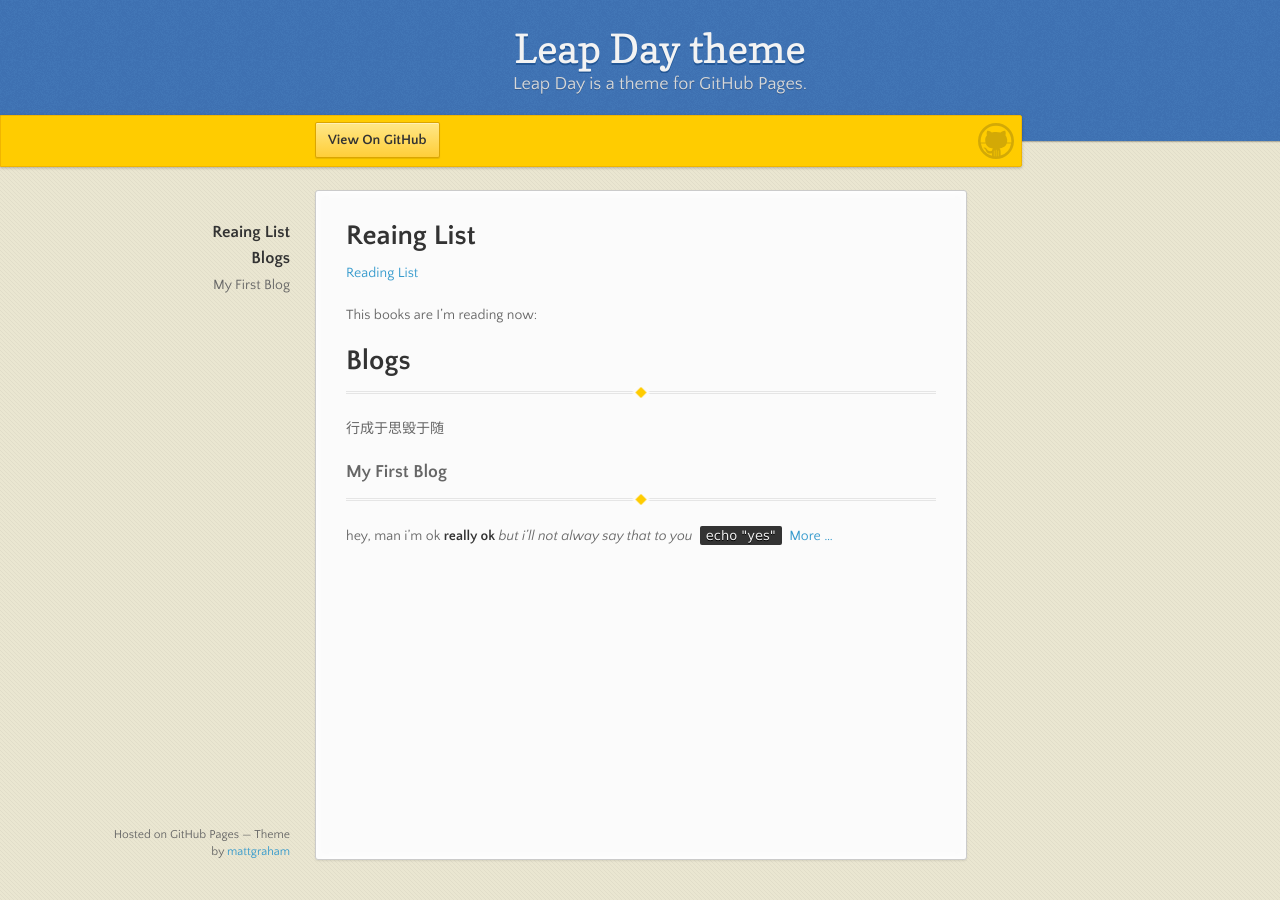
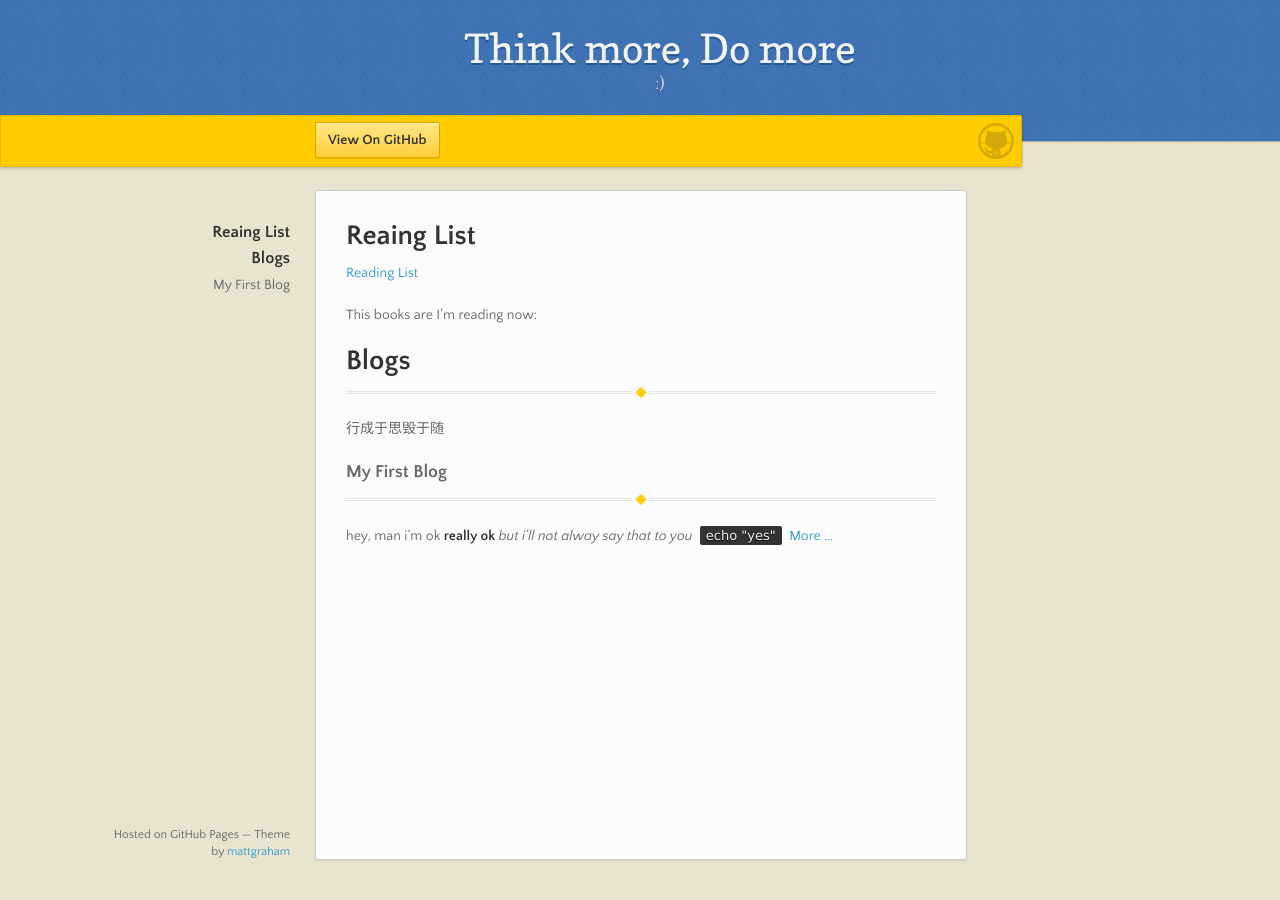
Before and after one commit to royss7/royss7.github.io, a Jekyll site: the page built from index.md, in a window 1280 px wide. Built offline with Jekyll 4.4.1, drawn with Linux system fonts in a browser that asks for light colours; our own code applies the rules of GitHub Pages for plain Markdown files.

```diff
--- a/_config.yml
+++ b/_config.yml
@@ -1,5 +1,5 @@
-title: Leap Day theme
-description: Leap Day is a theme for GitHub Pages.
+title: Think more, Do more
+description: :)
 show_downloads: false
 google_analytics:
 theme: jekyll-theme-leap-day
```
Also changed, not shown: 2018-09-06_test-post.md (added, +1 -0 lines), 1 other file.
